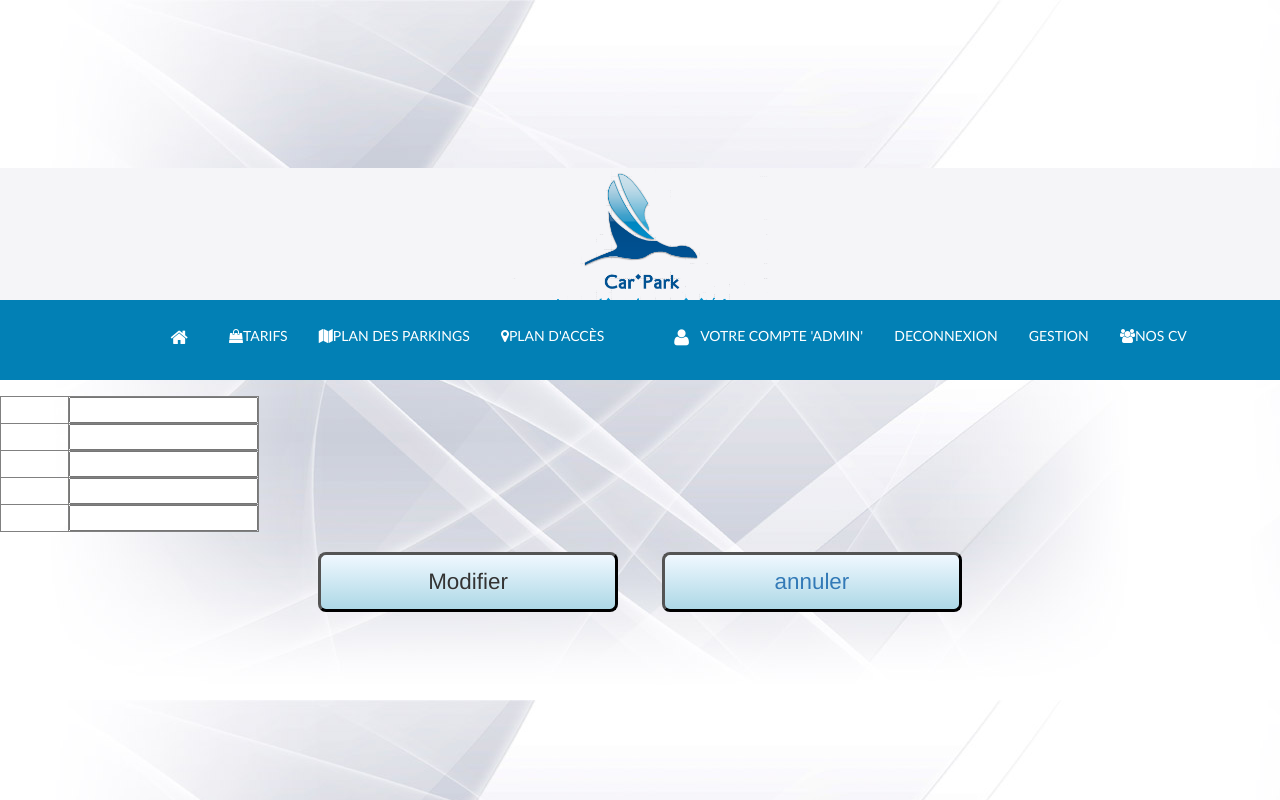
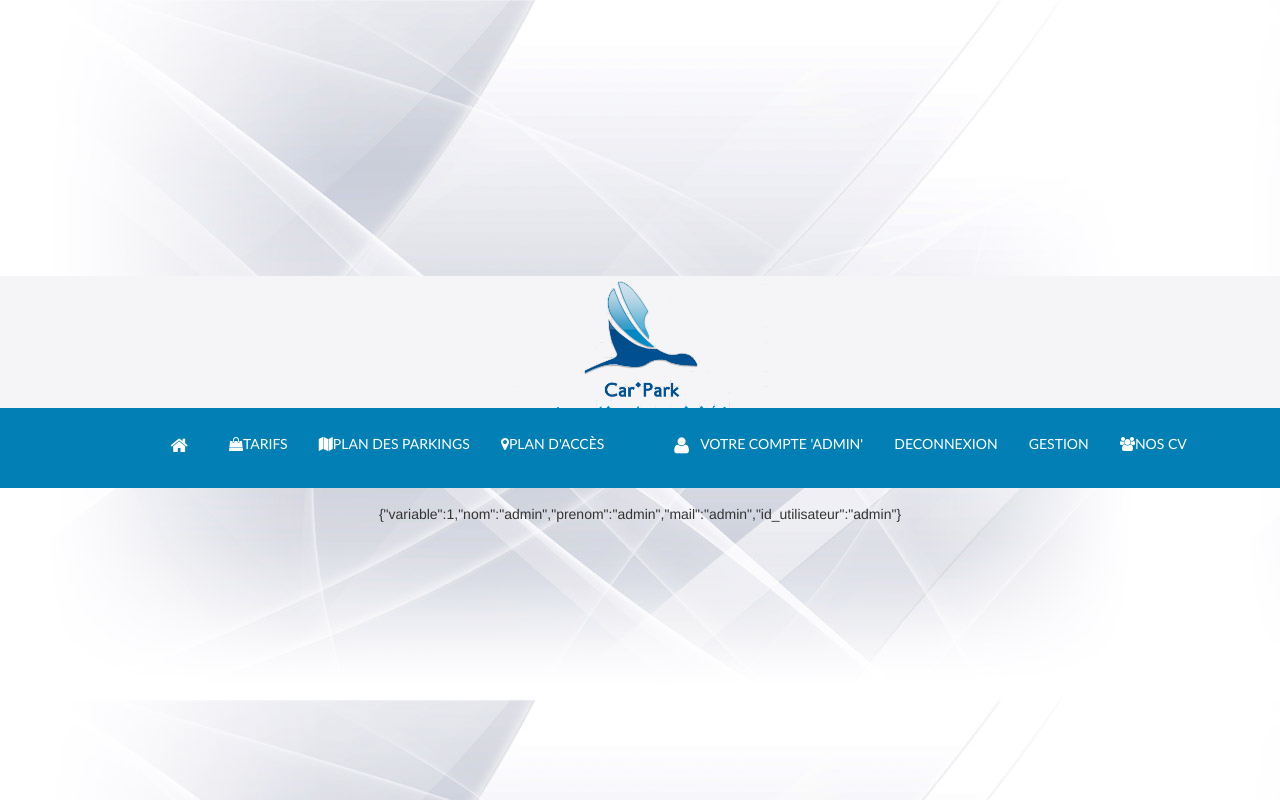
Before and after one commit to darianmot/Projet_WEB, a PHP site: page /Projet_WEB/compte_personal_data.php in a window 1280 px wide. Run offline with PHP 8.4, Linux system fonts and the light colour scheme; a user stored in the database is signed in; data comes from the database, SQL or seed files in the repository.

Commit message:
#compte personnel en json

```diff
--- a/compte_personal_data.php
+++ b/compte_personal_data.php
@@ -15,19 +15,14 @@
     $bdd = $connection->getBdd();
     $reponse = $bdd->query("SELECT id_utilisateur,password,nom,prenom,mail  FROM Utilisateur WHERE id_utilisateur='{$_SESSION['identifiant']}'");
     $donnees=$reponse->fetch_assoc();
-    echo("      <table>
-                    <form  method=\"post\" id=\"modifier_form\">
-                    <tr><td><b>Identifiant</b></td><td><input type=\"text\" name=\"pseudonyme\" id=\"pseudonyme\" value='{$donnees['id_utilisateur']}'></td></tr>
-                    <tr><td><b>Password</b></td><td><input type=\"password\" name=\"password\" id=\"password\" value='{$donnees['password']}' required></td></tr>
-                    <tr><td><b>nom</b></td><td><input type=\"text\" name=\"nom\" id=\"nom_compte\" value='{$donnees['nom']}' ></td></tr>
-                    <tr><td><b>prenom</b></td><td><input type=\"text\" name=\"prenom\" id=\"prenom_compte\" value='{$donnees['prenom']}' ></td></tr>
-                    <tr><td><b>mail</b></td><td><input type=\"text\" name=\"mail\" id=\"mail_compte\" value='{$donnees['mail']}'></td></tr>
-                    </form>
-                </table>
-                <button type='button'  class='button_reserv' > Modifier </button>
-                <a href='mon_compte.php' ><button type='button' class='button_reserv' >annuler</button></a>
-")
-
+    $donnees_envoyes = json_encode(array(
+        "variable" => 1,
+        "nom" => $donnees['nom'],
+        "prenom"=>$donnees['prenom'],
+        "mail"=>$donnees['mail'],
+        "id_utilisateur"=>$donnees['id_utilisateur'],
+    ));
+    echo($donnees_envoyes);
     ?>
 
 </div>
```
